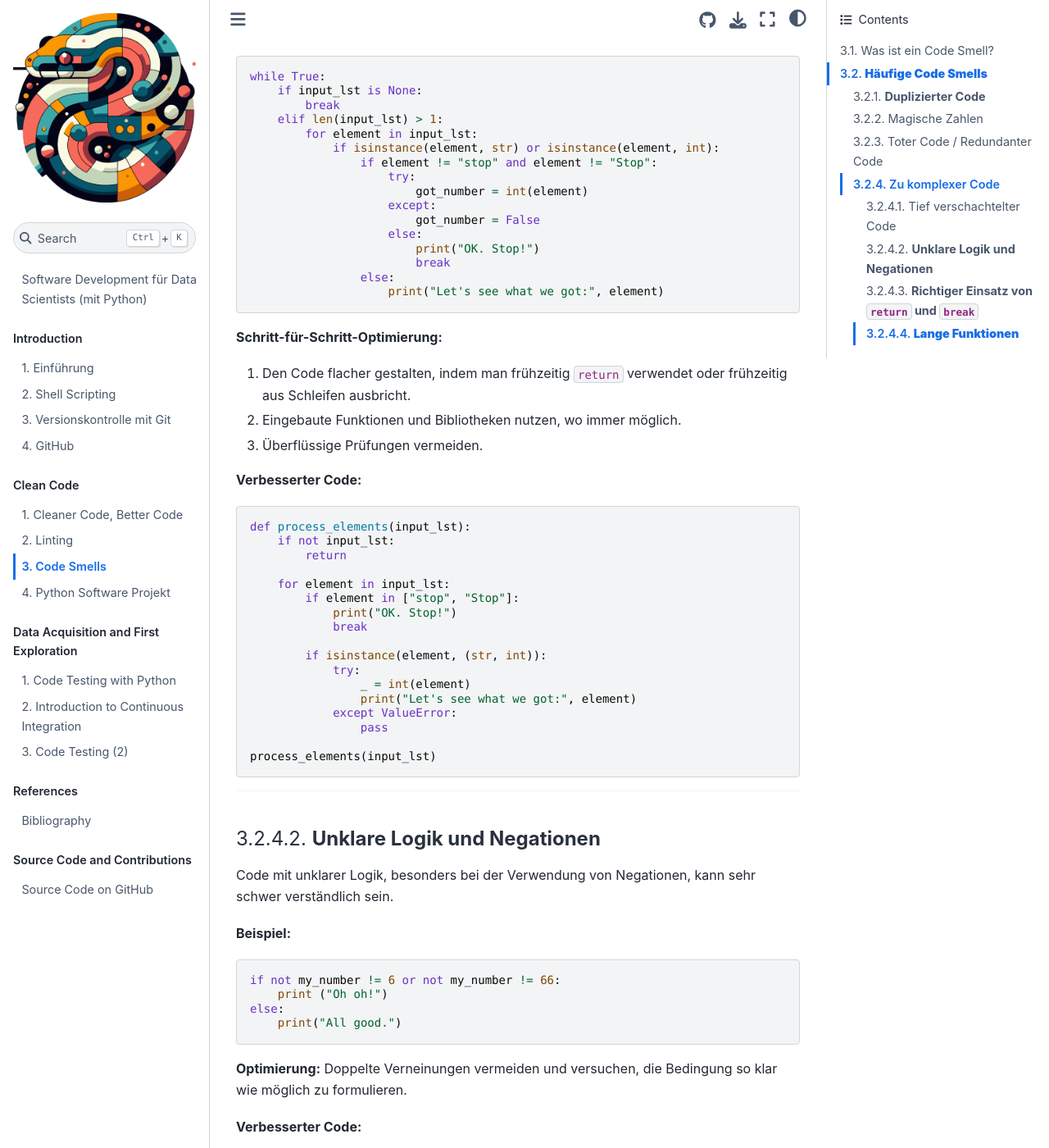
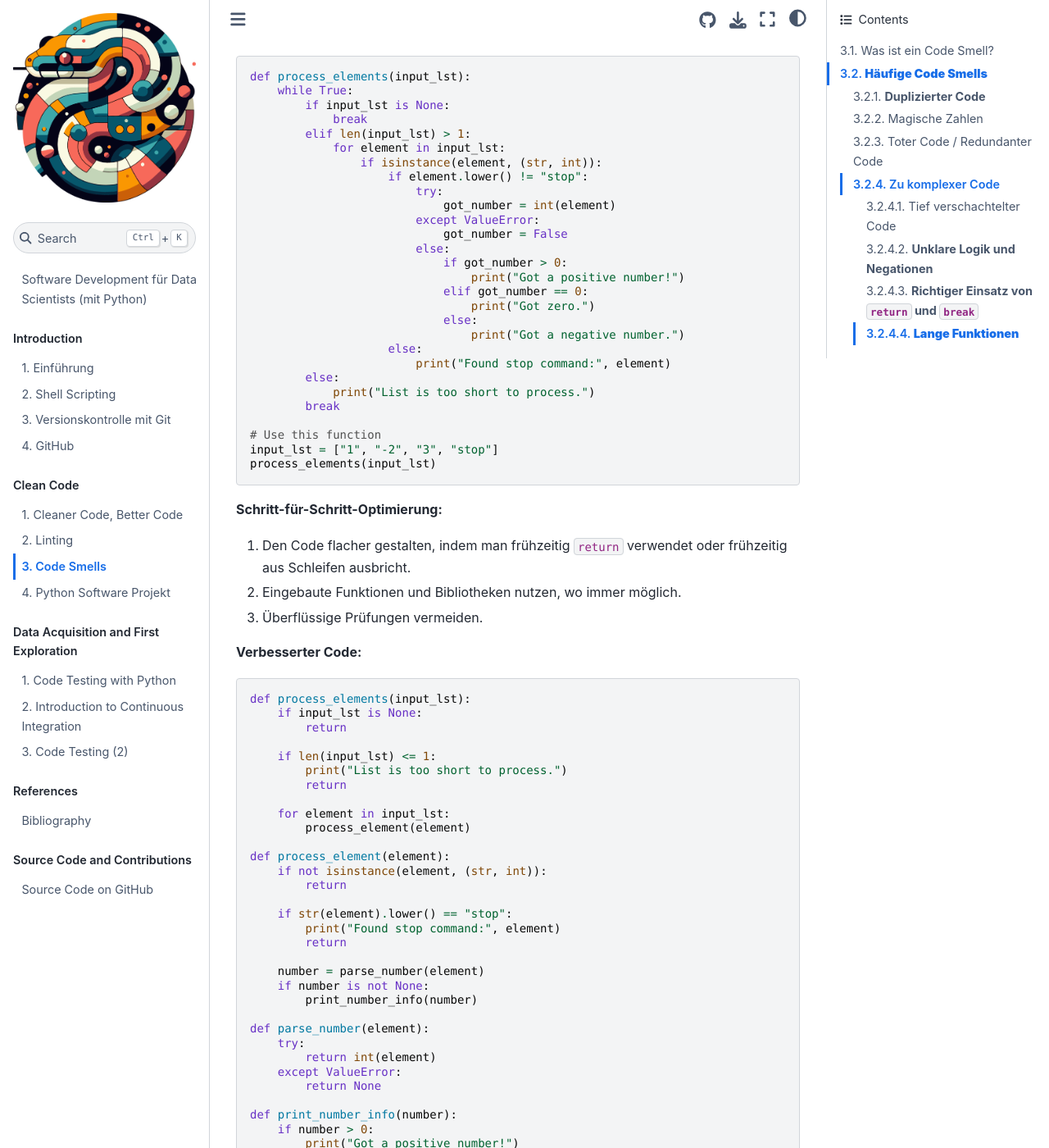
Before and after one commit to florian-huber/data_science_software_dev, a Jupyter Book: the page built from book/06_code_smells.md, in a window 1280 px wide and 1400 px high, scrolled down 4772 px. Shown: the whole window at 82% size. Built offline with Jupyter Book 1.0.4 settings and Sphinx 7.4.7 and the Sphinx Book theme 1.1.4, drawn with Linux system fonts in a browser that asks for light colours; pages that are not in the unit, such as notebooks, are missing from menus; some of the changed text lies outside the part shown.

Commit message:
update code example

````diff
--- a/book/06_code_smells.md
+++ b/book/06_code_smells.md
@@ -173,22 +173,34 @@ Eine häufige Quelle für Komplexität ist zu tief verschachtelter Code. Tief ve
 **Beispiel:**
 
 ```python
-while True:
-    if input_lst is None:
+def process_elements(input_lst):
+    while True:
+        if input_lst is None:
+            break
+        elif len(input_lst) > 1:
+            for element in input_lst:
+                if isinstance(element, (str, int)):
+                    if element.lower() != "stop":
+                        try:
+                            got_number = int(element)
+                        except ValueError:
+                            got_number = False
+                        else:
+                            if got_number > 0:
+                                print("Got a positive number!")
+                            elif got_number == 0:
+                                print("Got zero.")
+                            else:
+                                print("Got a negative number.")
+                    else:
+                        print("Found stop command:", element)
+        else:
+            print("List is too short to process.")
         break
-    elif len(input_lst) > 1:
-        for element in input_lst:
-            if isinstance(element, str) or isinstance(element, int):
-                if element != "stop" and element != "Stop":
-                    try:
-                        got_number = int(element)
-                    except:
-                        got_number = False
-                    else:
-                        print("OK. Stop!")
-                        break
-                else:
-                    print("Let's see what we got:", element)
+
+# Use this function
+input_lst = ["1", "-2", "3", "stop"]
+process_elements(input_lst)
 ```
 
 **Schritt-für-Schritt-Optimierung:**
@@ -201,21 +213,44 @@ while True:
 
 ```python
 def process_elements(input_lst):
-    if not input_lst:
+    if input_lst is None:
+        return
+
+    if len(input_lst) <= 1:
+        print("List is too short to process.")
         return
 
     for element in input_lst:
-        if element in ["stop", "Stop"]:
-            print("OK. Stop!")
-            break
+        process_element(element)
 
-        if isinstance(element, (str, int)):
-            try:
-                _ = int(element)
-                print("Let's see what we got:", element)
-            except ValueError:
-                pass
+def process_element(element):
+    if not isinstance(element, (str, int)):
+        return
 
+    if str(element).lower() == "stop":
+        print("Found stop command:", element)
+        return
+
+    number = parse_number(element)
+    if number is not None:
+        print_number_info(number)
+
+def parse_number(element):
+    try:
+        return int(element)
+    except ValueError:
+        return None
+
+def print_number_info(number):
+    if number > 0:
+        print("Got a positive number!")
+    elif number == 0:
+        print("Got zero.")
+    else:
+        print("Got a negative number.")
+
+# Use this function
+input_lst = ["1", "-2", "3", "stop"]
 process_elements(input_lst)
 ```
 
````
